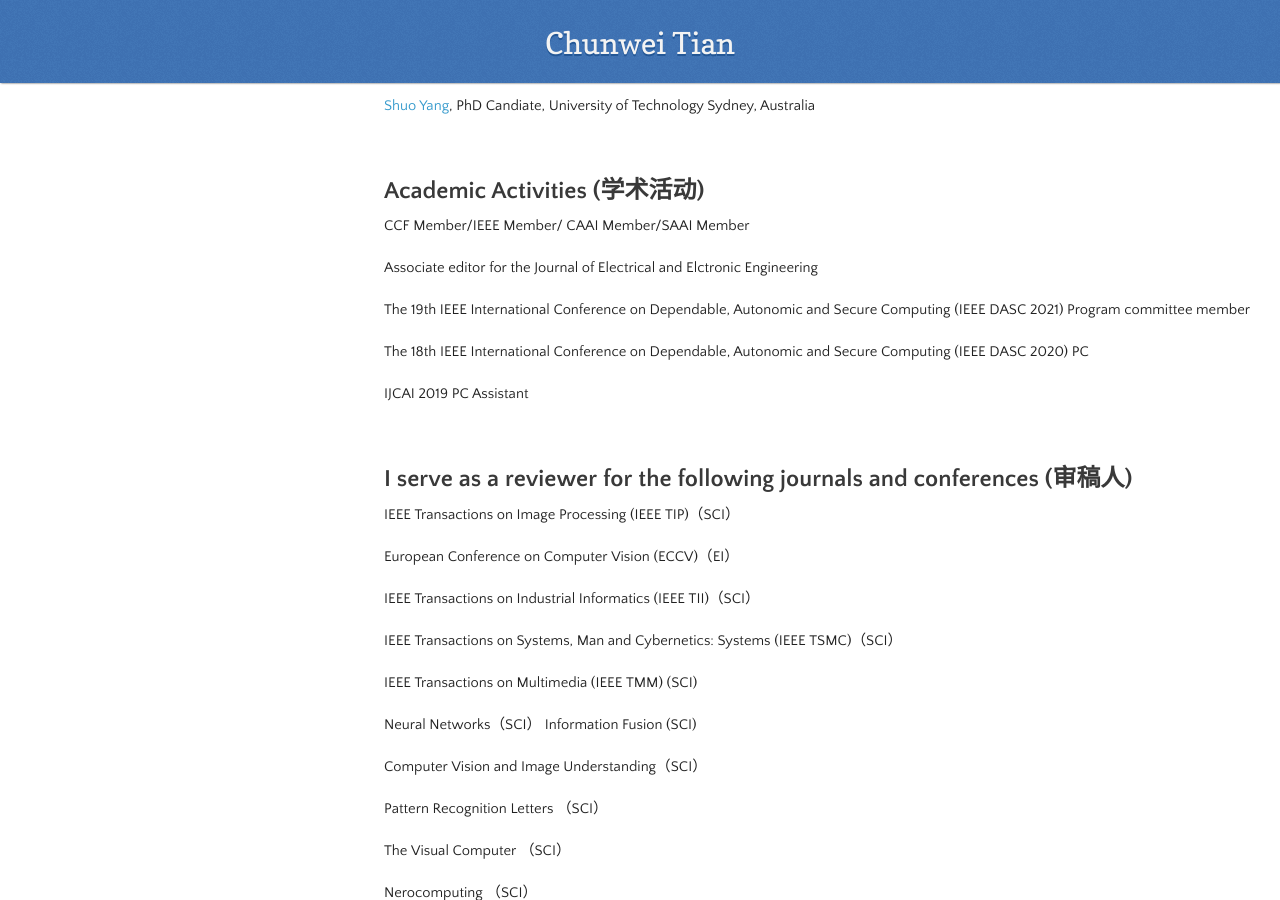
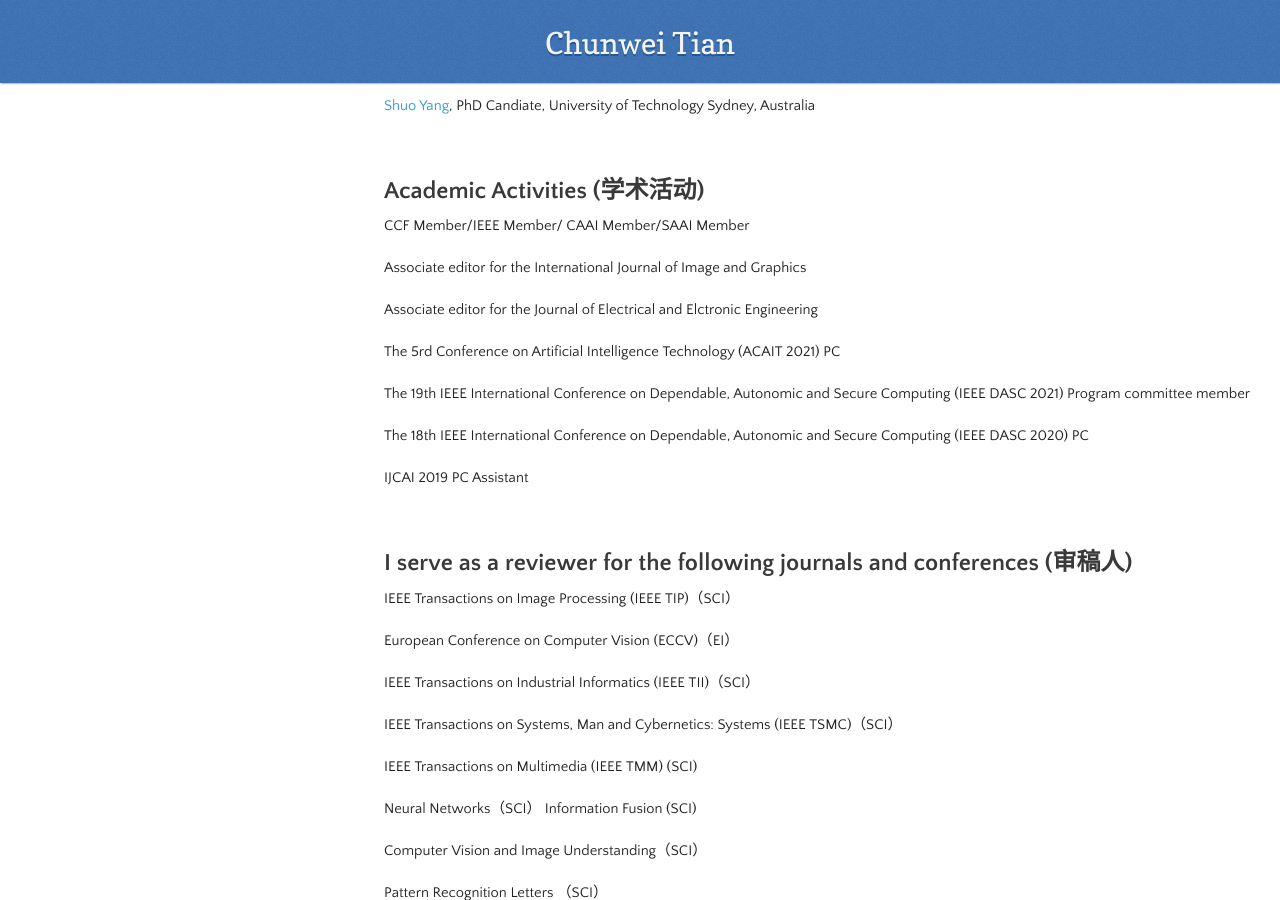
Before and after one commit to hellloxiaotian/hellloxiaotian.github.io, a Jekyll site: the page built from index.md, in a window 1280 px wide and 900 px high, scrolled down 4503 px. Built offline with Jekyll 4.4.1, drawn with Linux system fonts in a browser that asks for light colours; nearby versions of some CDN libraries; our own code applies the rules of GitHub Pages for plain Markdown files; the repository's description, which GitHub fills in, is left out.

Commit message:
Update index.md

```diff
--- a/index.md
+++ b/index.md
@@ -174,7 +174,11 @@ Chaoqun Duan, PhD Candidate,  Harbin Institute of Technology, China
 
 CCF  Member/IEEE  Member/ CAAI Member/SAAI Member
 
+Associate editor for the International Journal of Image and Graphics
+
 Associate editor for the Journal of Electrical and Elctronic Engineering
+
+ The 5rd Conference on Artificial Intelligence Technology (ACAIT 2021) PC
 
 The 19th IEEE International Conference on Dependable, Autonomic and  Secure Computing (IEEE DASC 2021) Program committee member
 
```
